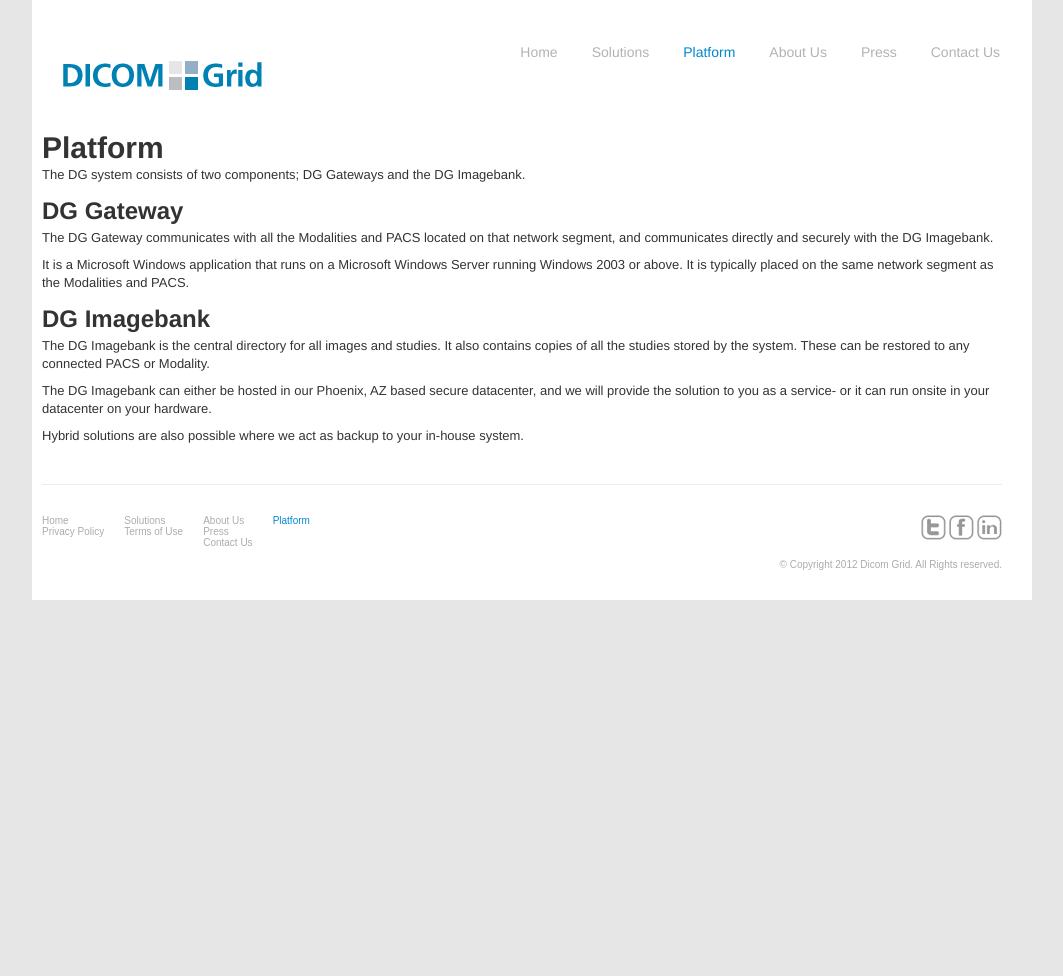
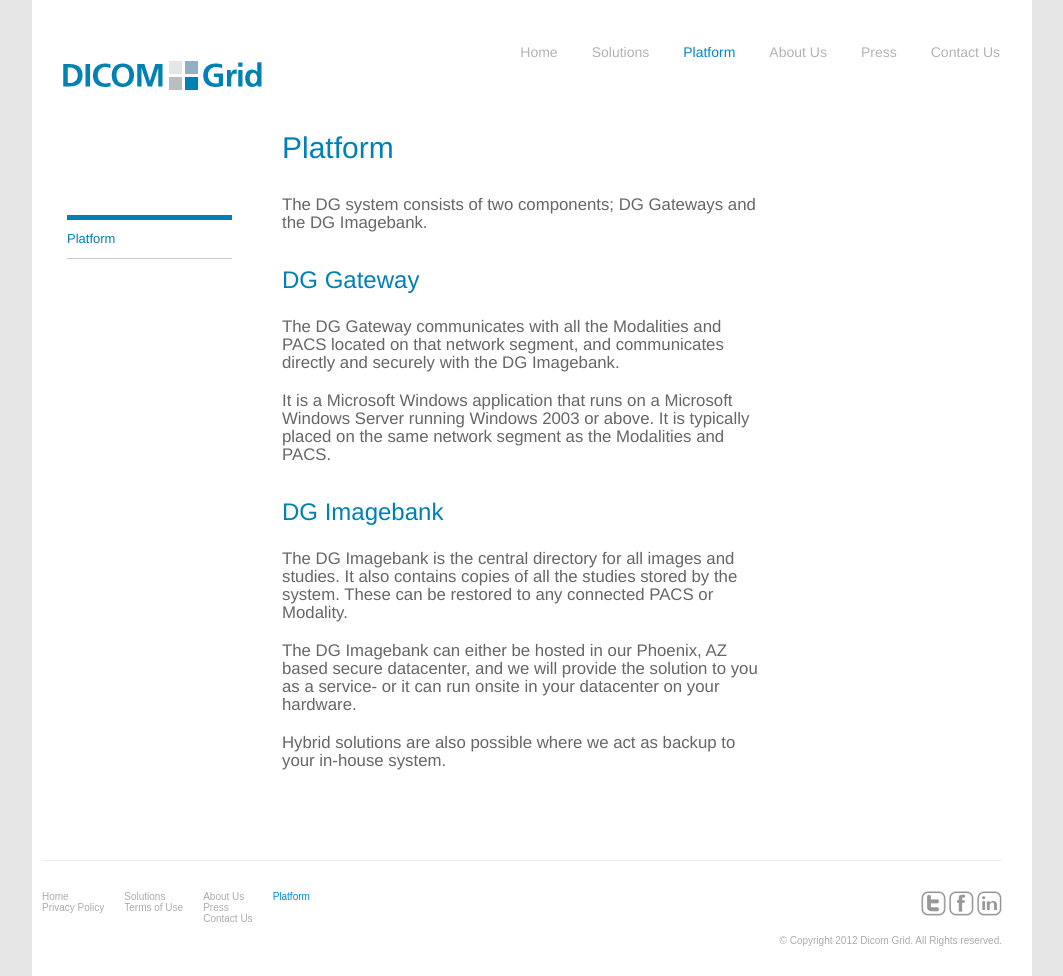
Before and after one commit to kevinold/dg-jekyll, a Jekyll site: the page built from platform.html, in a window 1280 px wide. Shown: the whole page, without its empty margins (108-1171 px from the left). Built offline with Jekyll 4.4.1, drawn with Linux system fonts in a browser that asks for light colours; Markdown is read by kramdown in place of the engine named in the settings; before the commit the page ends 900 px from its top, so only the background shows below that.

Commit message:
style platform page

```diff
--- /dev/null
+++ b/_layouts/platform.html
@@ -0,0 +1,17 @@
+{% include _header.html %}
+
+<div class="left_col">
+  <ul class="left_nav">
+    <li><a href="/platform.html">Platform</a></li>
+  </ul>
+</div>
+
+<div class="middle_col">
+    {{content}}
+</div>
+
+<div class="right_col">
+</div>
+
+
+{% include _footer.html %}
--- a/platform.html
+++ b/platform.html
@@ -1,5 +1,5 @@
 ---
-layout: default
+layout: platform
 title: Platform
 nav: platform
 ---
```
Also changed, not shown: 1 other file.
